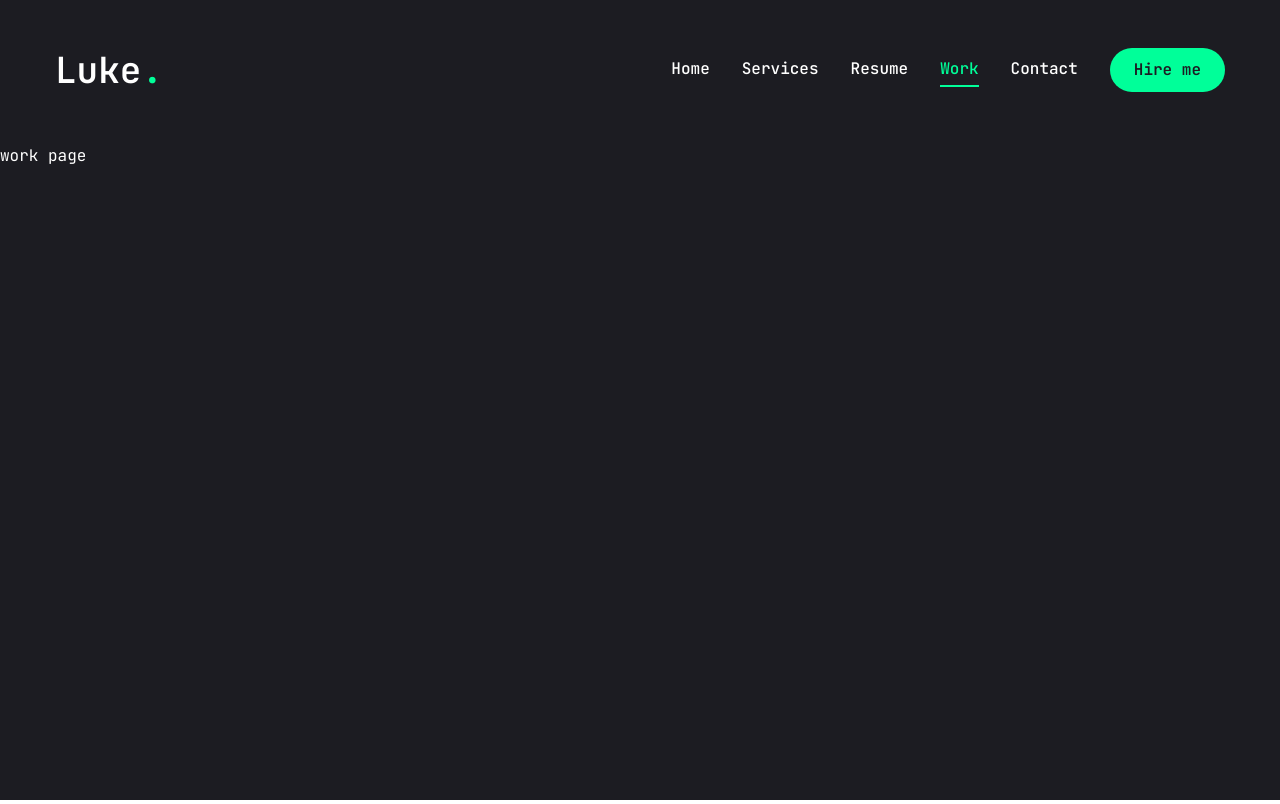
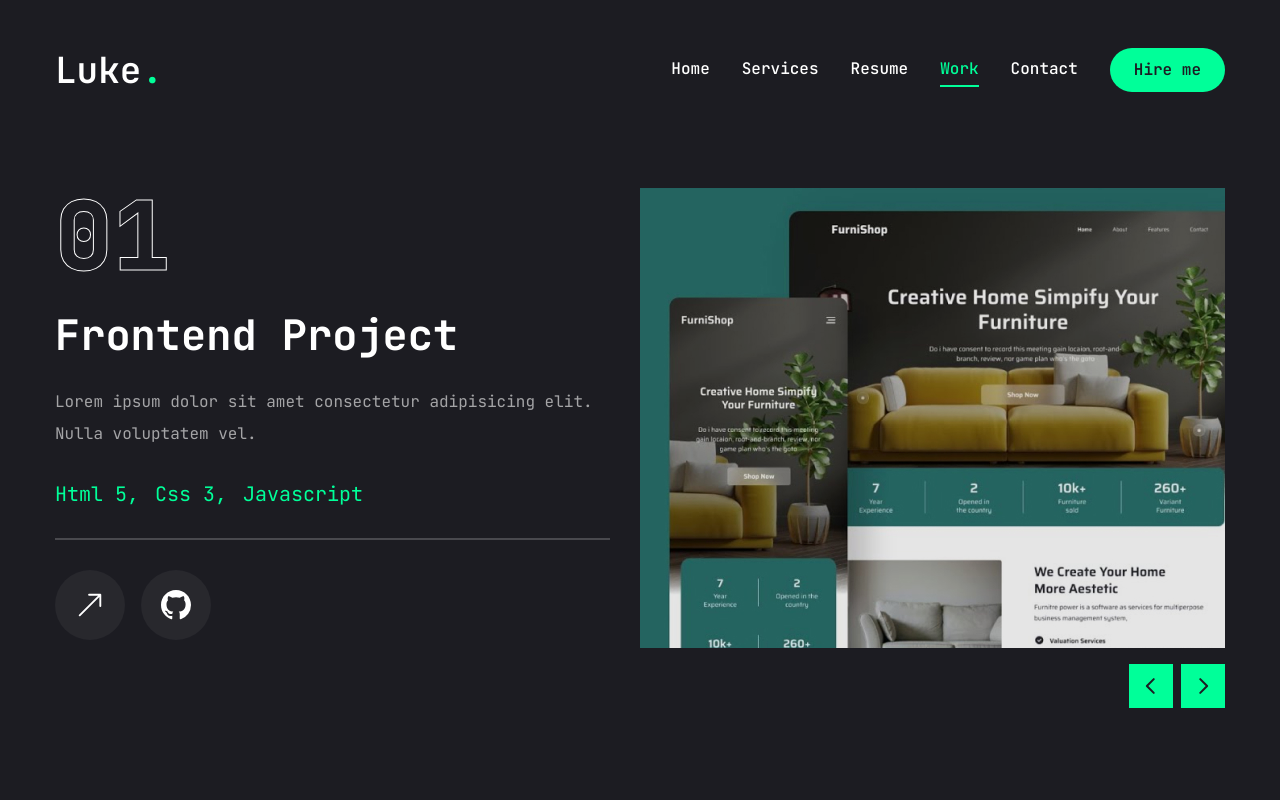
Before and after one commit to kafanasyev97/next-portfolio, a Next.js app: page /work in a window 1280 px wide. Built offline with nearby package versions, Linux system fonts and the light colour scheme.

Commit message:
[upd] Work page

```diff
--- a/app/work/page.jsx
+++ b/app/work/page.jsx
@@ -1,5 +1,191 @@
+'use client'
+
+import { motion } from 'framer-motion'
+import React, { useState } from 'react'
+
+import { Swiper, SwiperSlide } from 'swiper/react'
+import 'swiper/css'
+
+import { BsArrowUpRight, BsGithub } from 'react-icons/bs'
+import {
+  Tooltip,
+  TooltipContent,
+  TooltipProvider,
+  TooltipTrigger,
+} from '@/components/ui/tooltip'
+
+import Link from 'next/link'
+import Image from 'next/image'
+import WorkSliderBtns from '@/components/WorkSliderBtns'
+
+const projects = [
+  {
+    num: '01',
+    category: 'frontend',
+    title: 'project 1',
+    description:
+      'Lorem ipsum dolor sit amet consectetur adipisicing elit. Nulla voluptatem vel.',
+    stack: [{ name: 'Html 5' }, { name: 'Css 3' }, { name: 'Javascript' }],
+    image: '/assets/work/thumb1.png',
+    live: '',
+    github: '',
+  },
+  {
+    num: '02',
+    category: 'fullstack',
+    title: 'project 2',
+    description:
+      'Lorem ipsum dolor sit amet consectetur adipisicing elit. Nulla voluptatem vel.',
+    stack: [{ name: 'Next.js' }, { name: 'Tailwind.css' }, { name: 'Node.js' }],
+    image: '/assets/work/thumb1.png',
+    live: '',
+    github: '',
+  },
+  {
+    num: '03',
+    category: 'frontend',
+    title: 'project 3',
+    description:
+      'Lorem ipsum dolor sit amet consectetur adipisicing elit. Nulla voluptatem vel.',
+    stack: [{ name: 'Next.js' }, { name: 'Tailwind.css' }],
+    image: '/assets/work/thumb1.png',
+    live: '',
+    github: '',
+  },
+]
+
 const Work = () => {
-  return <div>work page</div>
+  const [project, setProject] = useState(projects[0])
+
+  const handleSlideChange = (swiper) => {
+    // get current slide index
+    const currentIndex = swiper.activeIndex
+    // update project state based on current slide index
+    setProject(projects[currentIndex])
+  }
+  return (
+    <motion.section
+      initial={{ opacity: 0 }}
+      animate={{
+        opacity: 1,
+        transition: { delay: 2.4, duration: 0.4, ease: 'easeIn' },
+      }}
+      className="min-h-[80vh] flex flex-col justify-center py-12 xl:px-0"
+    >
+      <div className="container mx-auto">
+        <div className="flex flex-col xl:flex-row xl:gap-[30px]">
+          <div
+            className="w-full xl:w-[50%] xl:h-[460px] flex flex-col
+          xl:justify-between order-2 xl:order-none"
+          >
+            <div className="flex flex-col gap-[30px] h-[50%]">
+              {/* outline num */}
+              <div
+                className="text-8xl leading-none font-extrabold text-transparent
+              text-outline"
+              >
+                {project.num}
+              </div>
+              {/* project category */}
+              <h2
+                className="text-[42px] font-bold leading-none text-white
+              group-hover:text-accent transition-all duration-500 capitalize"
+              >
+                {project.category} project
+              </h2>
+              {/* project description */}
+              <p className="text-white/60">{project.description}</p>
+              {/* stack */}
+              <ul className="flex gap-4">
+                {project.stack.map((item, index) => {
+                  return (
+                    <li key={index} className="text-xl text-accent">
+                      {item.name}
+                      {/* remove the last comma */}
+                      {index !== project.stack.length - 1 && ','}
+                    </li>
+                  )
+                })}
+              </ul>
+              {/* border */}
+              <div className="border border-white/20"></div>
+              {/* buttons */}
+              <div className="flex items-center gap-4">
+                {/* live project button */}
+                <Link href={project.live}>
+                  <TooltipProvider delayDuration={100}>
+                    <Tooltip>
+                      <TooltipTrigger
+                        className="w-[70px] h-[70px] rounded-full
+                      bg-white/5 flex justify-center items-center group"
+                      >
+                        <BsArrowUpRight className="text-white text-3xl group-hover:text-accent" />
+                      </TooltipTrigger>
+                      <TooltipContent>
+                        <p>Live project</p>
+                      </TooltipContent>
+                    </Tooltip>
+                  </TooltipProvider>
+                </Link>
+                {/* github project button */}
+                <Link href={project.github}>
+                  <TooltipProvider delayDuration={100}>
+                    <Tooltip>
+                      <TooltipTrigger
+                        className="w-[70px] h-[70px] rounded-full
+                      bg-white/5 flex justify-center items-center group"
+                      >
+                        <BsGithub className="text-white text-3xl group-hover:text-accent" />
+                      </TooltipTrigger>
+                      <TooltipContent>
+                        <p>Github repositiry</p>
+                      </TooltipContent>
+                    </Tooltip>
+                  </TooltipProvider>
+                </Link>
+              </div>
+            </div>
+          </div>
+          <div className="w-full xl:w-[50%]">
+            <Swiper
+              spaceBetween={30}
+              slidesPerView={1}
+              className="xl:h-[520px] mb-12"
+              onSlideChange={handleSlideChange}
+            >
+              {projects.map((project, index) => {
+                return (
+                  <SwiperSlide key={index} className="w-full">
+                    <div
+                      className="h-[460px] relative group flex justify-center
+                    items-center bg-pink-50/20"
+                    >
+                      {/* overlay */}
+                      <div className="absolute top-0 bottom-0 w-full h-full bg-black/10 z-10"></div>
+                      {/* image */}
+                      <div>
+                        <Image
+                          src={project.image}
+                          fill
+                          className="object-cover"
+                          alt=""
+                        />
+                      </div>
+                    </div>
+                  </SwiperSlide>
+                )
+              })}
+              {/* slider buttons */}
+              <WorkSliderBtns
+                containerStyles="flex gap-2 absolute right-0 bottom-[calc(50%_-_22px)] xl:bottom-0 z-20 w-full justify-between xl:w-max xl: justify-none"
+                btnStyles="bg-accent hover:bg-accent-hover text-primary text-[22px] w-[44px] h-[44px] flex justify-center items-center transition-all"
+              />
+            </Swiper>
+          </div>
+        </div>
+      </div>
+    </motion.section>
+  )
 }
 
 export default Work
--- /dev/null
+++ b/components/WorkSliderBtns.jsx
@@ -0,0 +1,20 @@
+'use client'
+
+import { useSwiper } from 'swiper/react'
+import { PiCaretLeftBold, PiCaretRightBold } from 'react-icons/pi'
+
+const WorkSliderBtns = ({ containerStyles, btnStyles, iconsStyles }) => {
+  const swiper = useSwiper()
+  return (
+    <div className={containerStyles}>
+      <button className={btnStyles} onClick={() => swiper.slidePrev()}>
+        <PiCaretLeftBold className={iconsStyles} />
+      </button>
+      <button className={btnStyles} onClick={() => swiper.slideNext()}>
+        <PiCaretRightBold className={iconsStyles} />
+      </button>
+    </div>
+  )
+}
+
+export default WorkSliderBtns
--- a/package.json
+++ b/package.json
@@ -24,6 +24,7 @@
     "react-countup": "^6.5.3",
     "react-dom": "^18",
     "react-icons": "^5.2.1",
+    "swiper": "^11.1.9",
     "tailwind-merge": "^2.4.0",
     "tailwindcss-animate": "^1.0.7"
   },
```
Also changed, not shown: 1 other file (tests, documents, lock files or other folders).
